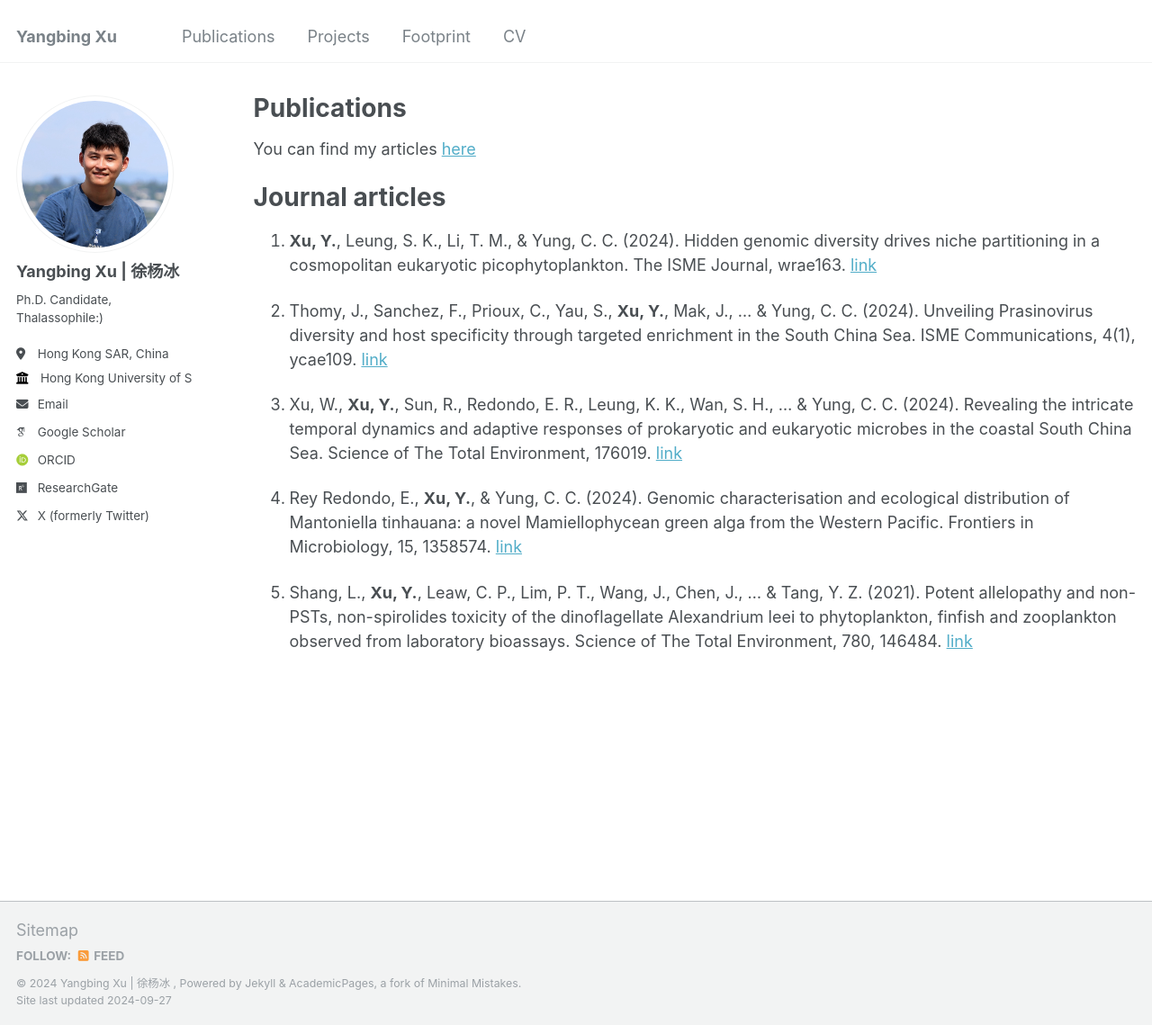
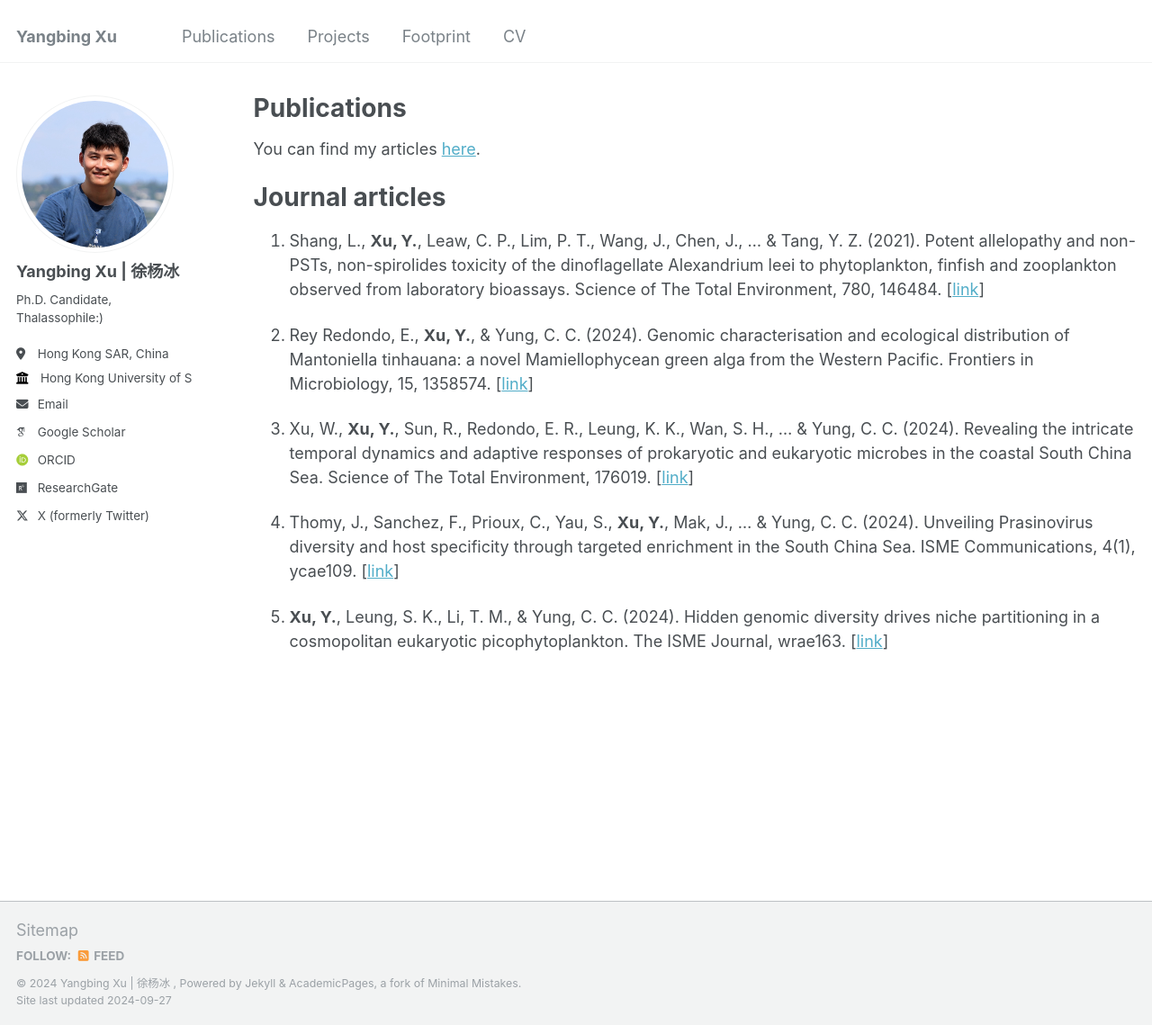
Before and after one commit to Yangbing-Ocean/yangbing, a Jekyll site: the page built from _pages/Publications.md, in a window 1280 px wide and 1139 px high. Shown: the whole window at 90% size. Built offline with Jekyll 4.4.1, drawn with Linux system fonts in a browser that asks for light colours; some web fonts are replaced.

```diff
--- a/_pages/Publications.md
+++ b/_pages/Publications.md
@@ -9,16 +9,16 @@ redirect_from:
 
 {% include base_path %}
 
-You can find my articles [here](https://scholar.google.com/citations?user=8cdJaOUAAAAJ&hl=zh-CN&oi=ao)
+You can find my articles [here](https://scholar.google.com/citations?user=8cdJaOUAAAAJ&hl=zh-CN&oi=ao).
 
 Journal articles
 ======
-5. **Xu, Y.**, Leung, S. K., Li, T. M., & Yung, C. C. (2024). Hidden genomic diversity drives niche partitioning in a cosmopolitan eukaryotic picophytoplankton. The ISME Journal, wrae163. [link](https://doi.org/10.1093/ismejo/wrae163)
+1. Shang, L., **Xu, Y.**, Leaw, C. P., Lim, P. T., Wang, J., Chen, J., ... & Tang, Y. Z. (2021). Potent allelopathy and non-PSTs, non-spirolides toxicity of the dinoflagellate Alexandrium leei to phytoplankton, finfish and zooplankton observed from laboratory bioassays. Science of The Total Environment, 780, 146484. [[link](https://doi.org/10.1016/j.scitotenv.2021.146484)]
 
-4. Thomy, J., Sanchez, F., Prioux, C., Yau, S., **Xu, Y.**, Mak, J., ... & Yung, C. C. (2024). Unveiling Prasinovirus diversity and host specificity through targeted enrichment in the South China Sea. ISME Communications, 4(1), ycae109. [link](https://doi.org/10.1093/ismeco/ycae109)
+2. Rey Redondo, E., **Xu, Y.**, & Yung, C. C. (2024). Genomic characterisation and ecological distribution of Mantoniella tinhauana: a novel Mamiellophycean green alga from the Western Pacific. Frontiers in Microbiology, 15, 1358574. [[link](https://doi.org/10.3389/fmicb.2024.1358574)]
 
-3. Xu, W., **Xu, Y.**, Sun, R., Redondo, E. R., Leung, K. K., Wan, S. H., ... & Yung, C. C. (2024). Revealing the intricate temporal dynamics and adaptive responses of prokaryotic and eukaryotic microbes in the coastal South China Sea. Science of The Total Environment, 176019. [link](https://doi.org/10.1016/j.scitotenv.2024.176019)
+3. Xu, W., **Xu, Y.**, Sun, R., Redondo, E. R., Leung, K. K., Wan, S. H., ... & Yung, C. C. (2024). Revealing the intricate temporal dynamics and adaptive responses of prokaryotic and eukaryotic microbes in the coastal South China Sea. Science of The Total Environment, 176019. [[link](https://doi.org/10.1016/j.scitotenv.2024.176019)]
 
-2. Rey Redondo, E., **Xu, Y.**, & Yung, C. C. (2024). Genomic characterisation and ecological distribution of Mantoniella tinhauana: a novel Mamiellophycean green alga from the Western Pacific. Frontiers in Microbiology, 15, 1358574. [link](https://doi.org/10.3389/fmicb.2024.1358574)
+4. Thomy, J., Sanchez, F., Prioux, C., Yau, S., **Xu, Y.**, Mak, J., ... & Yung, C. C. (2024). Unveiling Prasinovirus diversity and host specificity through targeted enrichment in the South China Sea. ISME Communications, 4(1), ycae109. [[link](https://doi.org/10.1093/ismeco/ycae109)]
 
-1. Shang, L., **Xu, Y.**, Leaw, C. P., Lim, P. T., Wang, J., Chen, J., ... & Tang, Y. Z. (2021). Potent allelopathy and non-PSTs, non-spirolides toxicity of the dinoflagellate Alexandrium leei to phytoplankton, finfish and zooplankton observed from laboratory bioassays. Science of The Total Environment, 780, 146484. [link](https://doi.org/10.1016/j.scitotenv.2021.146484)
+5. **Xu, Y.**, Leung, S. K., Li, T. M., & Yung, C. C. (2024). Hidden genomic diversity drives niche partitioning in a cosmopolitan eukaryotic picophytoplankton. The ISME Journal, wrae163. [[link](https://doi.org/10.1093/ismejo/wrae163)]
```
